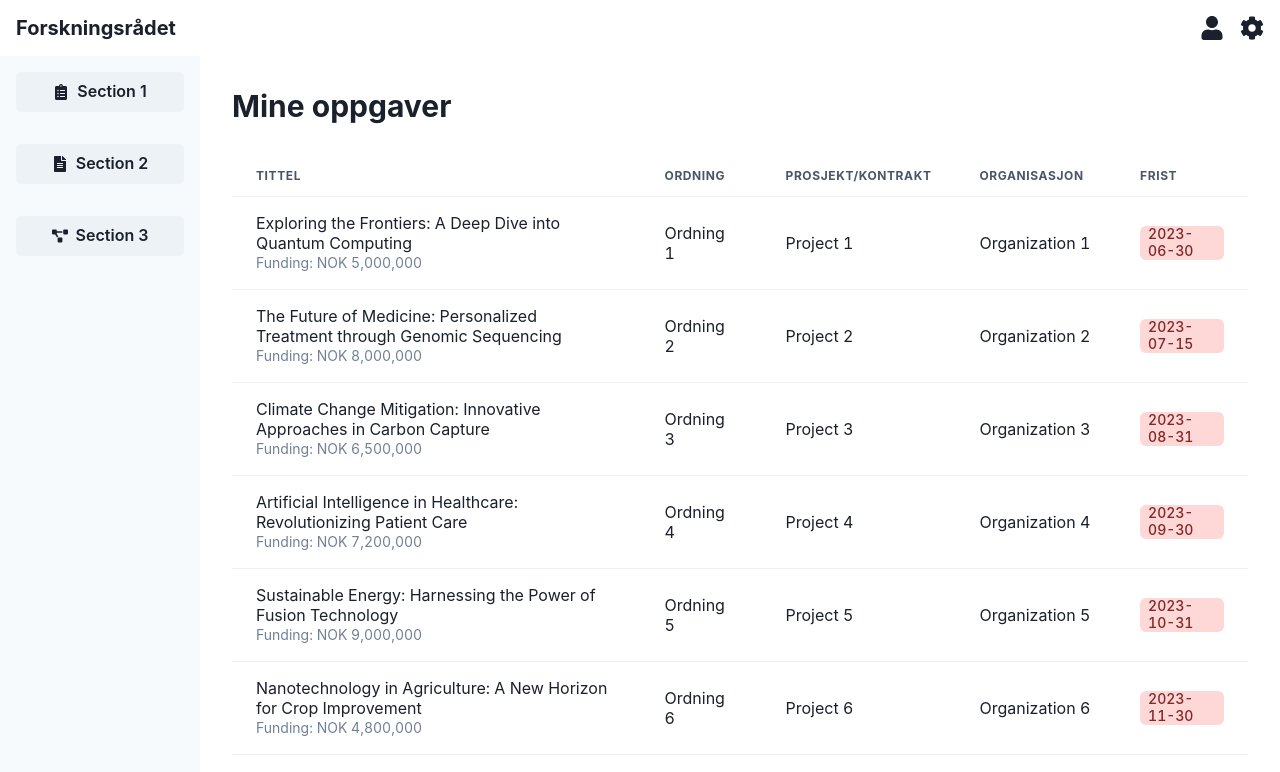
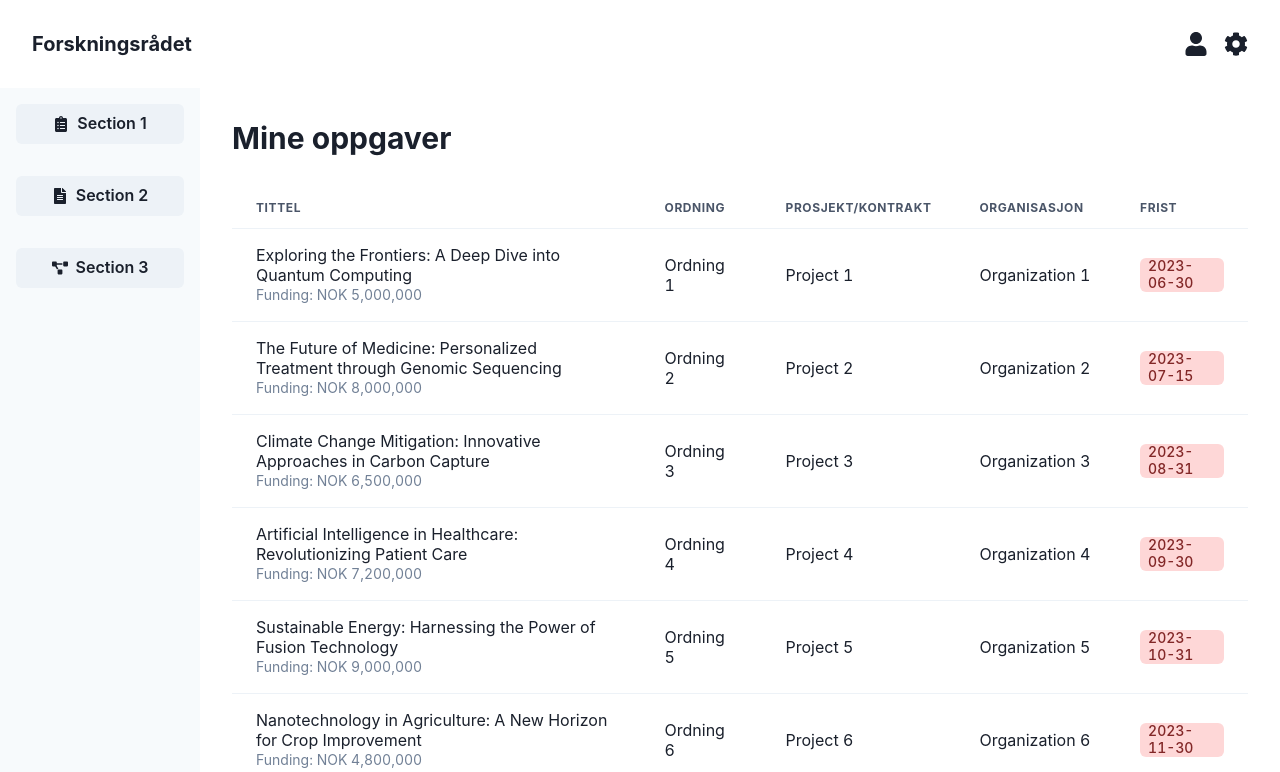
Before and after one commit to GPT-Engineer-App/task-manager-ui, a React (Vite) app: page / in a window 1280 px wide. Shown: the top 772 px of the page. Built offline with nearby package versions, Linux system fonts and the light colour scheme.

Commit message:
Updated the header padding to 32px by changing `px` and `py` values from 4 to 8.
Prompt: Padding with 32px on header

```diff
--- a/src/pages/Index.jsx
+++ b/src/pages/Index.jsx
@@ -89,7 +89,7 @@ const Index = () => {
   return (
     <Flex direction="column" minHeight="100vh">
       {}
-      <Flex as="header" align="center" justify="space-between" px={4} py={4} bg="#ffffff">
+      <Flex as="header" align="center" justify="space-between" px={8} py={8} bg="#ffffff">
         <Heading size="md">Forskningsrådet</Heading>
         <HStack spacing={4}>
           <Icon as={FaUser} boxSize={6} />
```
